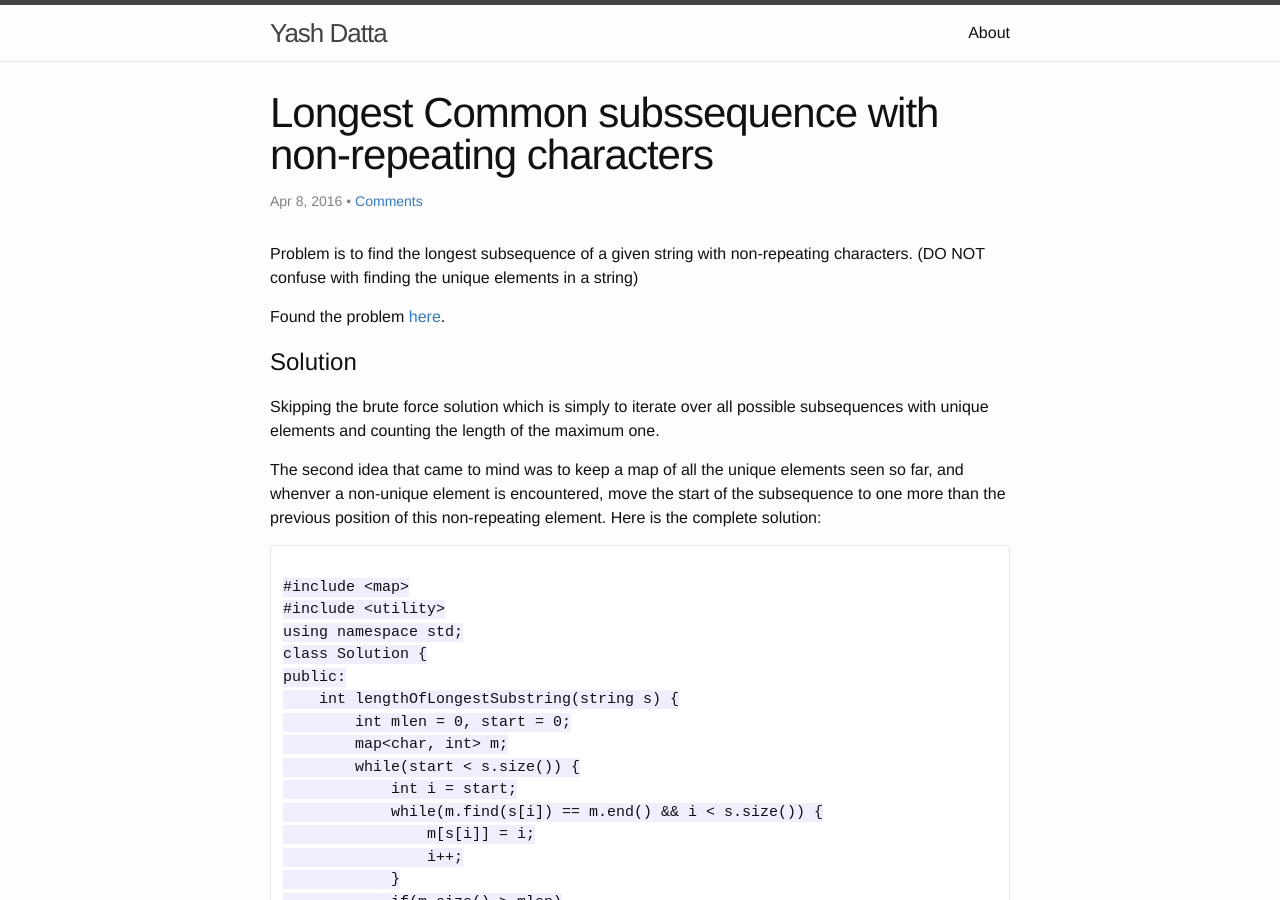
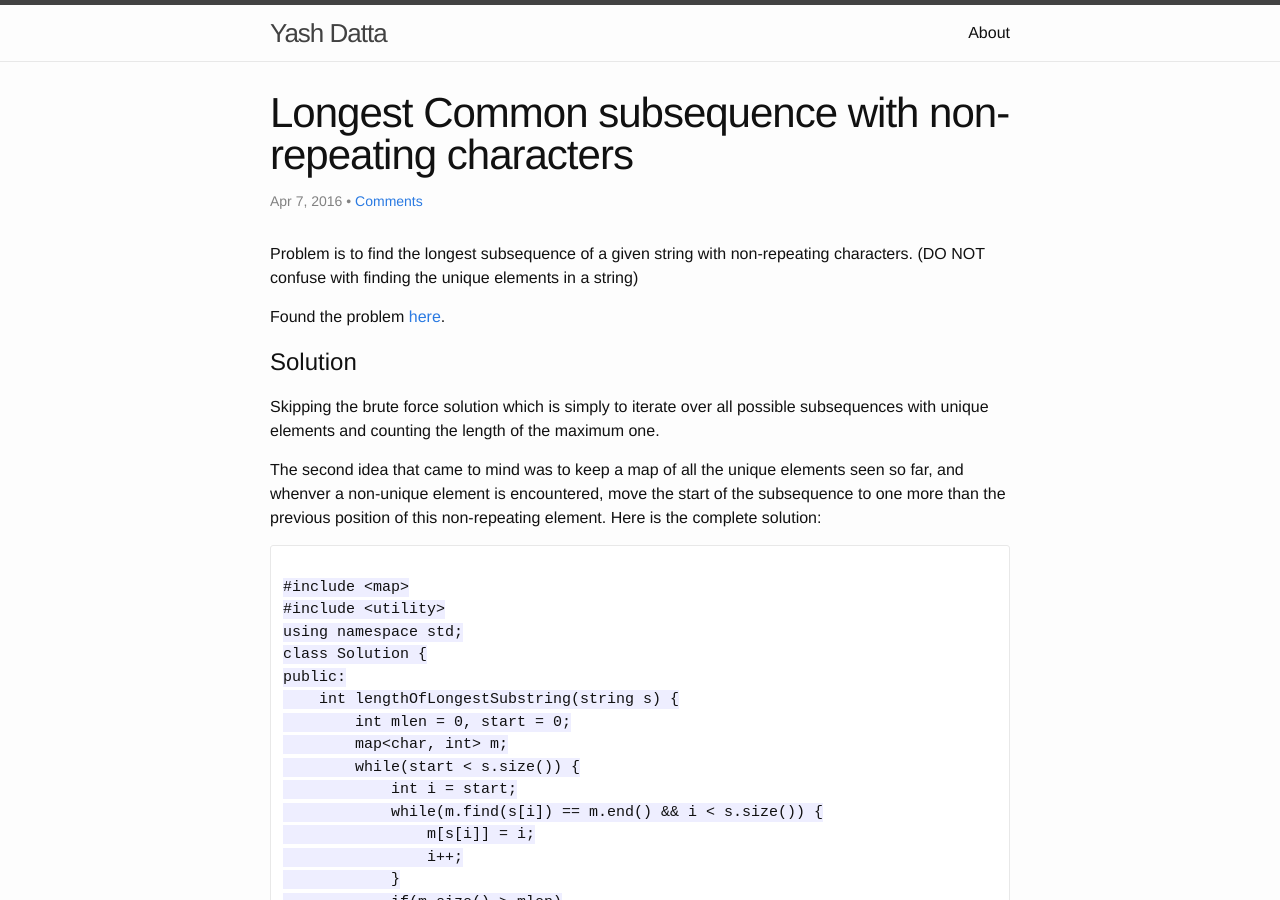
Before and after one commit to saucam/saucam.github.io, a Jekyll site: the page built from _posts/2016-04-07-longest-substring-nonrepeating.markdown, in a window 1280 px wide and 900 px high. Built offline with Jekyll 4.4.1, drawn with Linux system fonts in a browser that asks for light colours; comment, search, counter and statistics services are not loaded.

Commit message:
PST-003: Update subsequence post

```diff
--- a/_posts/2016-04-08-longest-substring-nonrepeating.markdown
+++ b/_posts/2016-04-07-longest-substring-nonrepeating.markdown
@@ -1,7 +1,7 @@
 ---
 layout: post
-title:  "Longest Common subssequence with non-repeating characters"
-date:   2016-04-08 15:12:30
+title:  "Longest Common subsequence with non-repeating characters"
+date:   2016-04-07 15:12:30
 categories: blog
 tags: problems algorithms
 ---
@@ -56,4 +56,4 @@ Unfortunately even this times out on a very large input as worst case time is st
 
 
 
-[leetcode]: https://leetcode.com/problems/longest-substring-without-repeating-characters/
+[leetcode]:                 https://leetcode.com/problems/longest-substring-without-repeating-characters/
```
